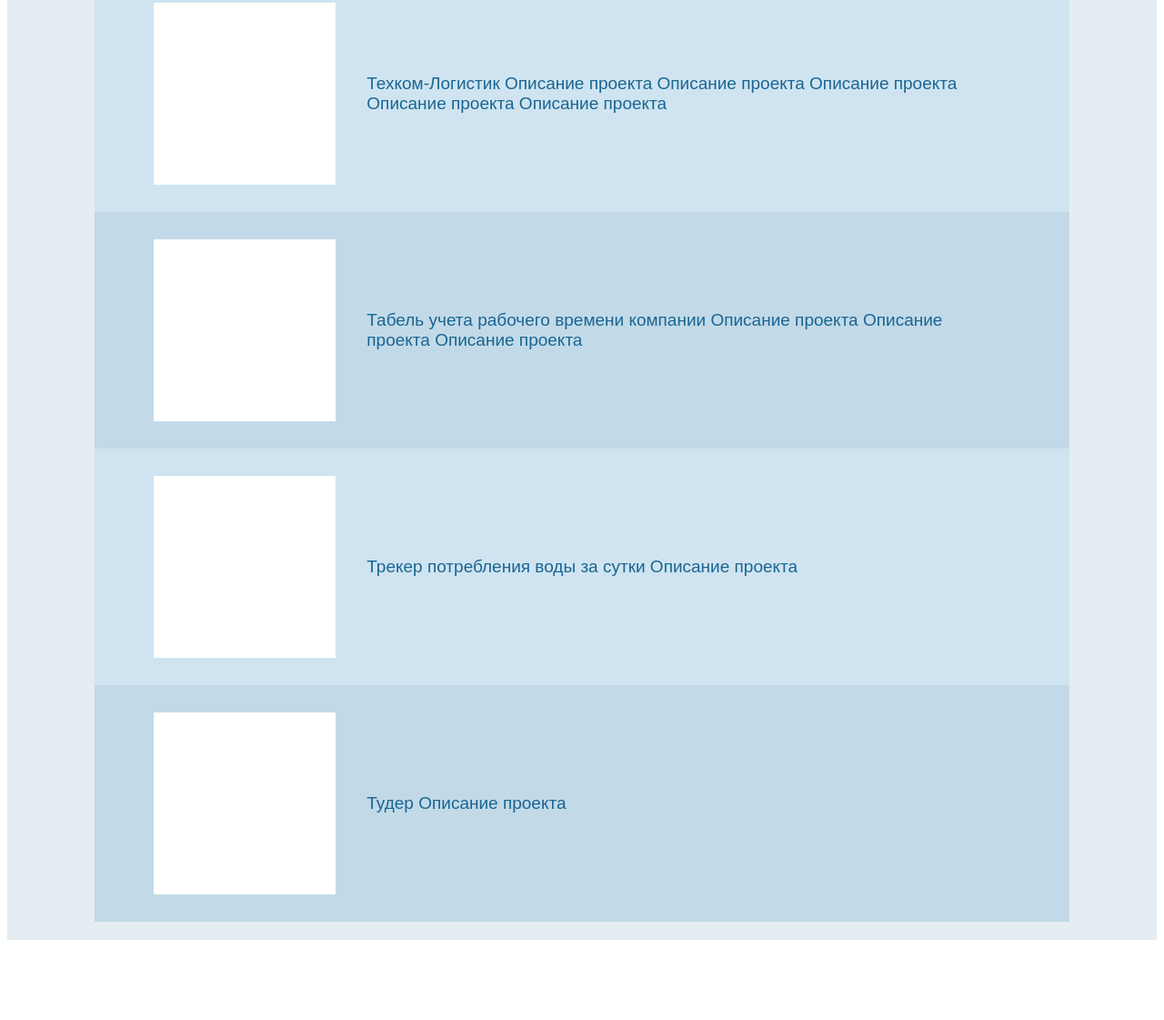
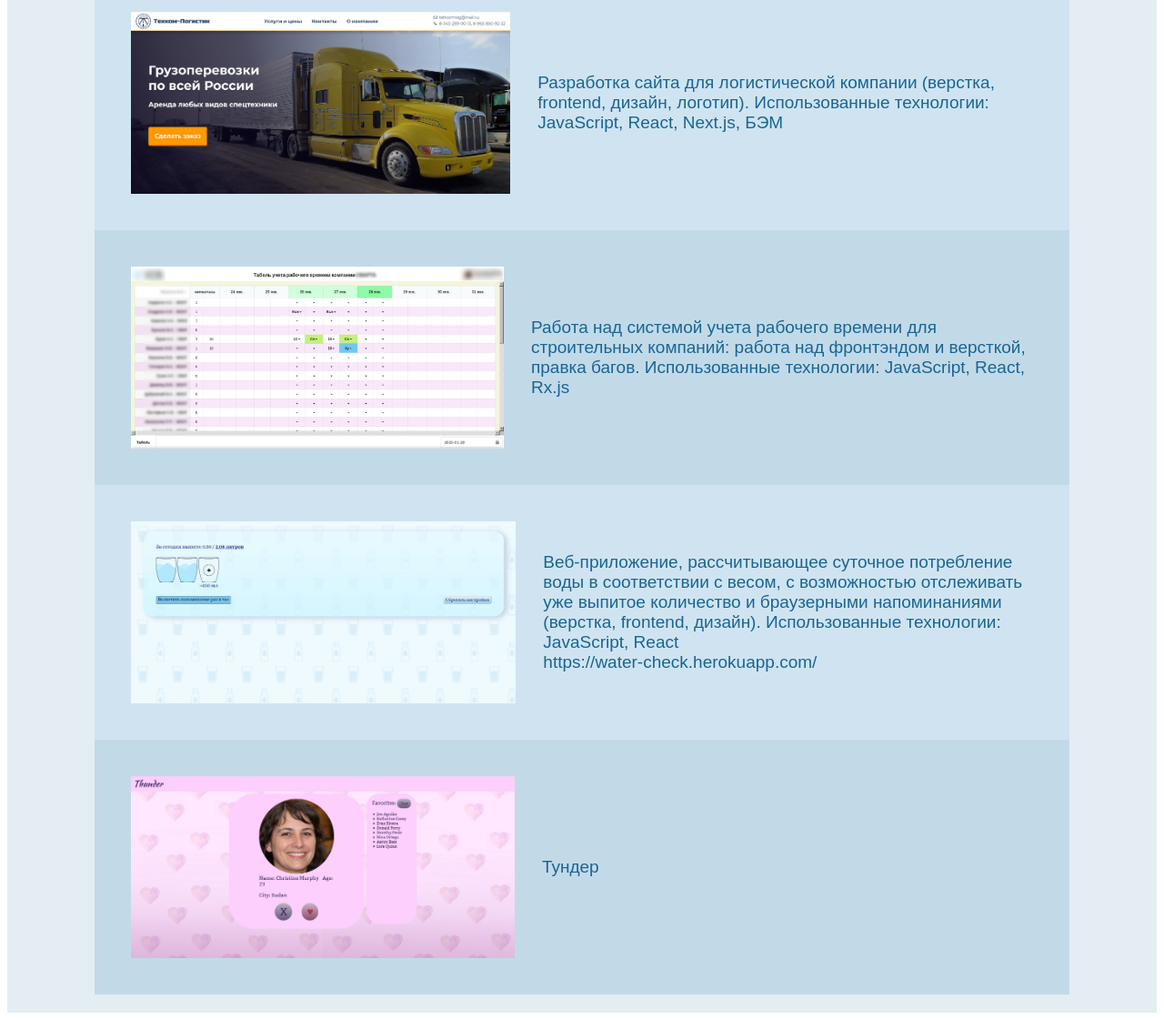
Before and after one commit to MartaWild/portfolio, a Gatsby site: page /web in a window 1280 px wide. Shown: the part 362-1483 px from the top of the page at 91% size. Before the commit the page ends 1403 px from the top, so only its background shows below. Built offline with nearby package versions, Linux system fonts and the light colour scheme; Gatsby itself is replaced by a stand-in of ours.

Commit message:
WIP gallery

```diff
--- /dev/null
+++ b/gatsby-browser.js
@@ -0,0 +1,2 @@
+import "react-image-lightbox/style.css";
+import "./src/style.css"
--- a/src/html.js
+++ b/src/html.js
@@ -1,6 +1,5 @@
 import React from "react";
 import PropTypes from "prop-types";
-import "react-image-lightbox/style.css";
 
 export default function HTML(props) {
   return (
--- a/src/pages/web.jsx
+++ b/src/pages/web.jsx
@@ -20,6 +20,19 @@ const TestImg = styled.div`
     height: 200px;
 `;
 
+const Image = styled.img`
+    height: 200px;
+    margin: 10px;
+    margin-right: 30px;
+`;
+
+const projects = [
+    { image: "/techcom.jpg", description: "Разработка сайта для логистической компании (верстка, frontend, дизайн, логотип). Использованные технологии: JavaScript, React, Next.js, БЭМ" },
+    { image: "/tabel.jpg" , description: "Работа над системой учета рабочего времени для строительных компаний: работа над фронтэндом и версткой, правка багов. Использованные технологии: JavaScript, React, Rx.js" },
+    { image: "/water.jpg", description: "Веб-приложение, рассчитывающее суточное потребление воды в соответствии с весом, с возможностью отслеживать уже выпитое количество и браузерными напоминаниями (верстка, frontend, дизайн). Использованные технологии: JavaScript, React", url: "https://water-check.herokuapp.com/" },
+    { image: "/date.jpg",  description: "Тундер" }
+]
+
 export default function Web() {
     const [urlImage, setUrl] = React.useState(null);
 
@@ -30,38 +43,25 @@ export default function Web() {
                 <Paragraph>
                 Отлично владею CSS3, HTML5, современным стандартом JavaScript, а также библиотеками ReactJS, styled-components и многими другими.
                 </Paragraph>
-                <Section>
-                    <TestImg onClick={() => setUrl('https://i.imgur.com/kftuyZf.jpg')}/>
 
-                    <Description>
-                        Техком-Логистик Описание проекта  Описание проекта Описание проекта Описание проекта Описание проекта
-                    </Description>
-                </Section>
-                <Section>
-                    <TestImg onClick={() => setUrl('https://i.imgur.com/1suKT5N.png')}/>
-                    <Description>
-                        Табель учета рабочего времени компании Описание проекта  Описание проекта Описание проекта
-                    </Description>
-                </Section>
-                <Section>
-                    <TestImg />
-                    <Description>
-                        Трекер потребления воды за сутки Описание проекта
-                    </Description>
-                </Section>
-                <Section>
-                    <TestImg />
-                    <Description>
-                        Тудер Описание проекта
-                    </Description>
-                </Section>
+                {
+                    projects.map(project => (
+                        <Section>
+                            <Image src={project.image} onClick={() => setUrl(project.image)} />
+                            <Description>
+                                {project.description} <br />
+                                {project.url}
+                            </Description>
+                        </Section>
+                    ))
+                }
 
             </Content>
             {(urlImage !== null) && (
                 <Lightbox
                     mainSrc={urlImage}
-                     onCloseRequest={() => setUrl(null)}
-
+                    onCloseRequest={() => setUrl(null)}
+                    imagePadding={50}
                 />
             )}
         </Page>
--- /dev/null
+++ b/src/style.css
@@ -0,0 +1,7 @@
+.ril__outer {
+    background-color: rgba(142, 181, 204, 0.63);
+}
+
+.ril__toolbar {
+    background-color: rgba(0, 0, 0, 0);
+}
```
Also changed, not shown: static/date.jpg (added), static/tabel.jpg (added), static/techcom.jpg (added), static/water.jpg (added).
